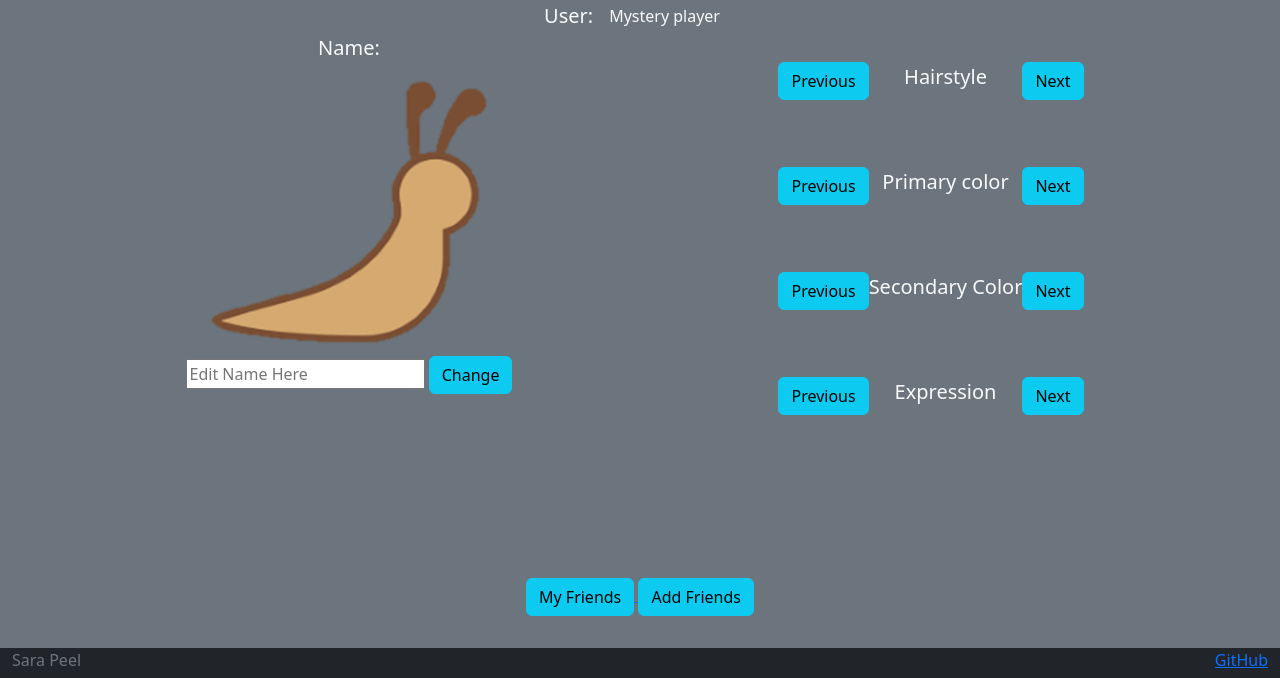
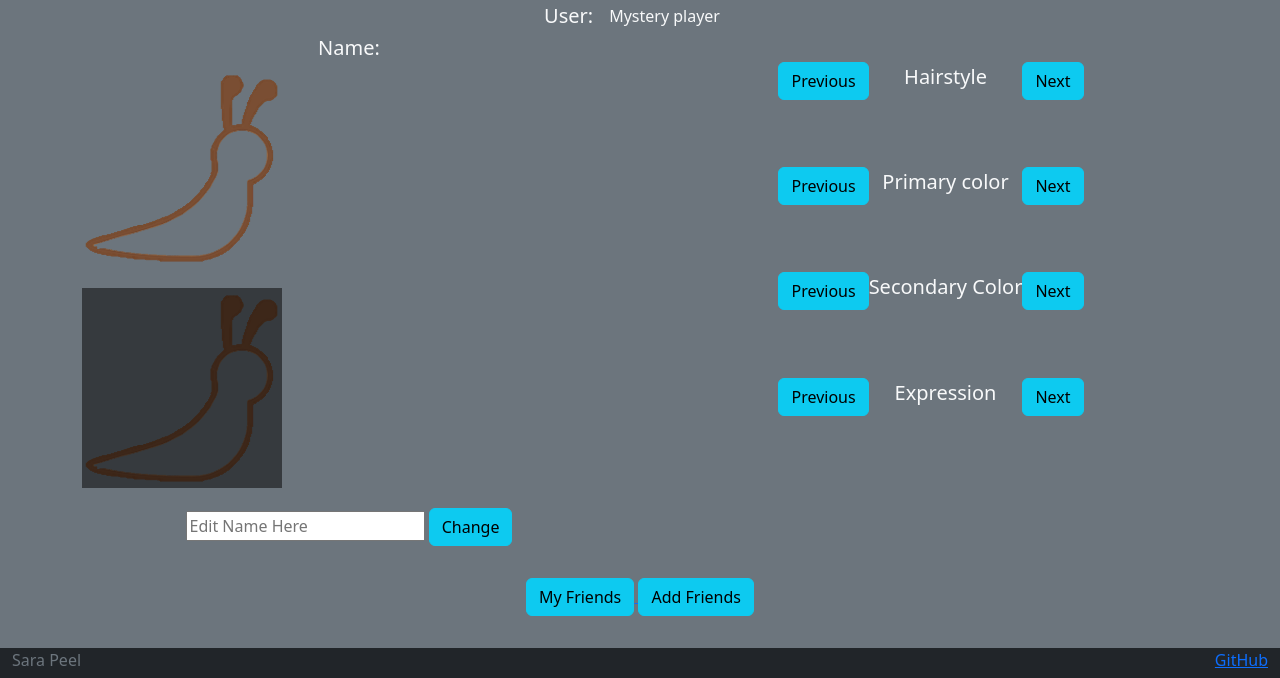
Before and after one commit to speel107/startup, a plain HTML site: page profile.html in a window 1280 px wide. Shown: the part 122-800 px from the top of the page. Drawn offline with nearby package versions, Linux system fonts and the light colour scheme.

Commit message:
Pushing changes to work locally

```diff
--- a/main.css
+++ b/main.css
@@ -24,6 +24,22 @@
   width: 100%;
   margin: auto;
   grid-template-columns: 1fr 1fr;
+}
+
+.overlay {
+  width: 100%;
+  height: 100%;
+  background-color: rgba(0, 0, 0, 0.5);
+}
+
+.image {
+  width: 200px;
+  height: 200px;
+  margin-bottom: 20px;
+  background-image: url(./images/slug-outline.png);
+  background-position: center;
+  background-size: cover;
+  background-repeat: no-repeat;
 }
 
 #workshop-buttons {
--- a/profile.html
+++ b/profile.html
@@ -47,7 +47,13 @@
             <h5>Name:</h5>
             <span class="slug-name"></span>
           </div>
-          <img class="slug-profile" alt="my slug" src="./images/slug-no-back.png" />
+          <div>
+            <div class="image"></div>
+            <div class="image">
+              <div class="overlay"></div>
+            </div>
+          <!-- <img class="slug-profile" alt="my slug" src="./images/slug-no-back.png" /> -->
+          </div>
           <form method="get">
             <input type="text" id="slug" placeholder="Edit Name Here" />
             <button class="btn btn-info" type="submit" onclick="changeName()">Change</button>
```
